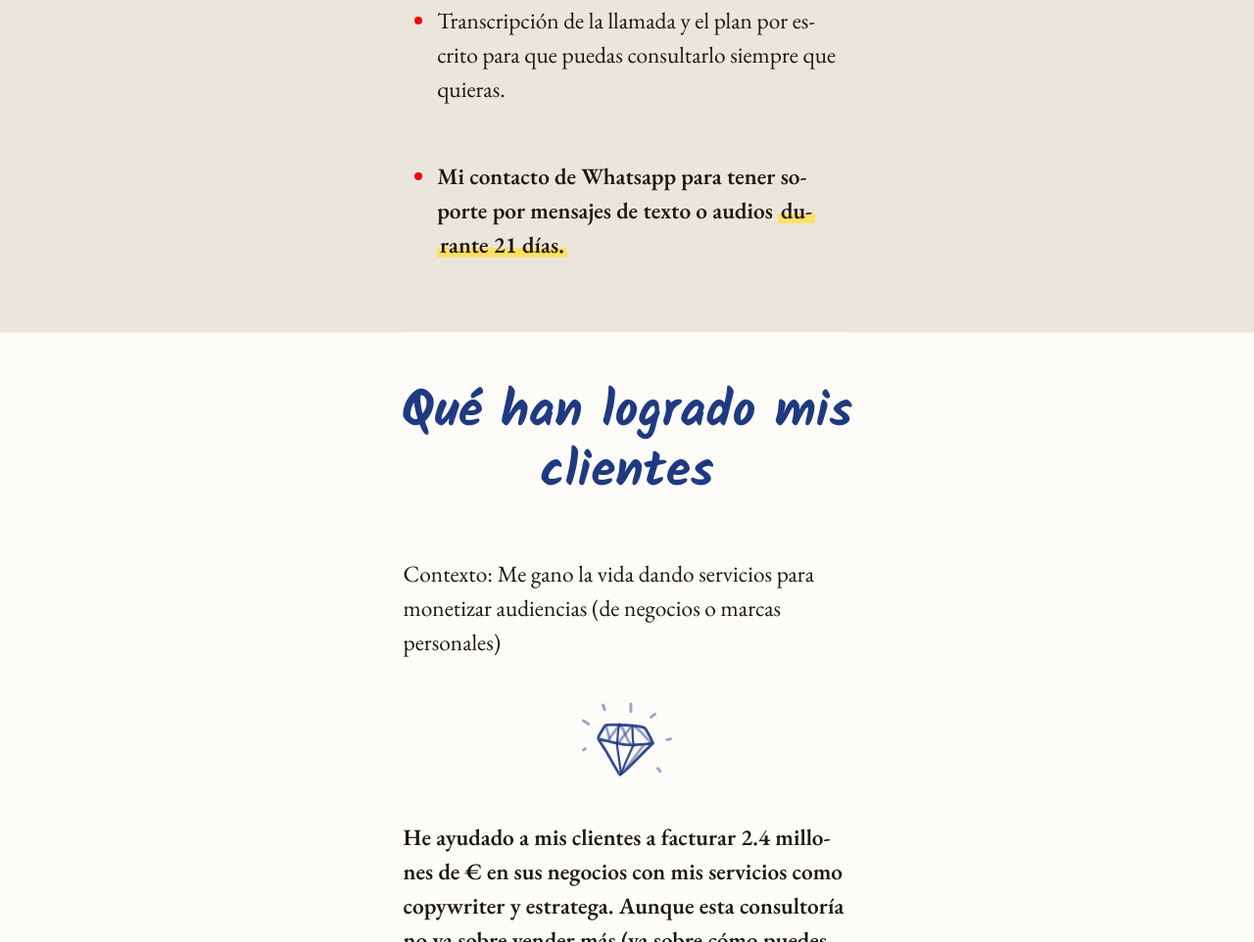
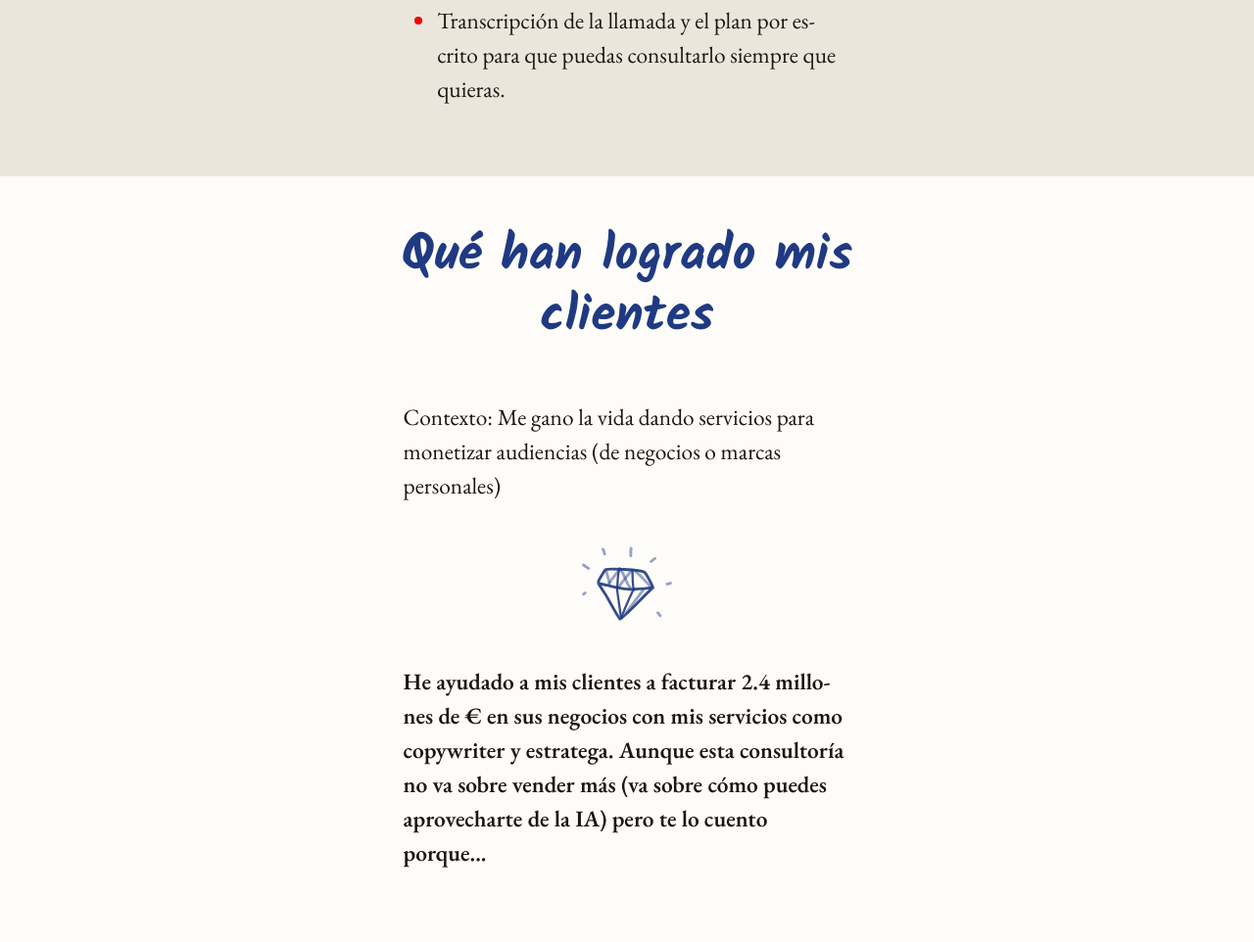
Before and after one commit to DekaWho/david, an Astro site: page /consultoria-ia in a window 1280 px wide. Shown: the part 1723-2685 px from the top of the page at 98% size. Built offline with nearby package versions, Linux system fonts and the light colour scheme; Astro itself is replaced by a stand-in of ours.

Commit message:
Quita el soporte por WhatsApp 21 dias de las dos landings de consultoria
Co-Authored-By: Claude Fable 5 <noreply@anthropic.com>

```diff
--- a/src/pages/consultoria-ia.astro
+++ b/src/pages/consultoria-ia.astro
@@ -85,13 +85,6 @@ import OptinConsultoria from "../components/OptinConsultoria.astro";
                 Transcripción de la llamada y el plan por escrito para que
                 puedas consultarlo siempre que quieras.
             </li>
-            <li>
-                <strong>
-                    Mi contacto de Whatsapp para tener soporte por mensajes de
-                    texto o audios <u class="mark-amarillo">durante 21 días.</u
-                    ></strong
-                >
-            </li>
         </ul>
 
         <section class="seccion-blanca" id="resultados">
```
Also changed, not shown: src/pages/consultoria-monetizar.astro (+4 -8 lines).
